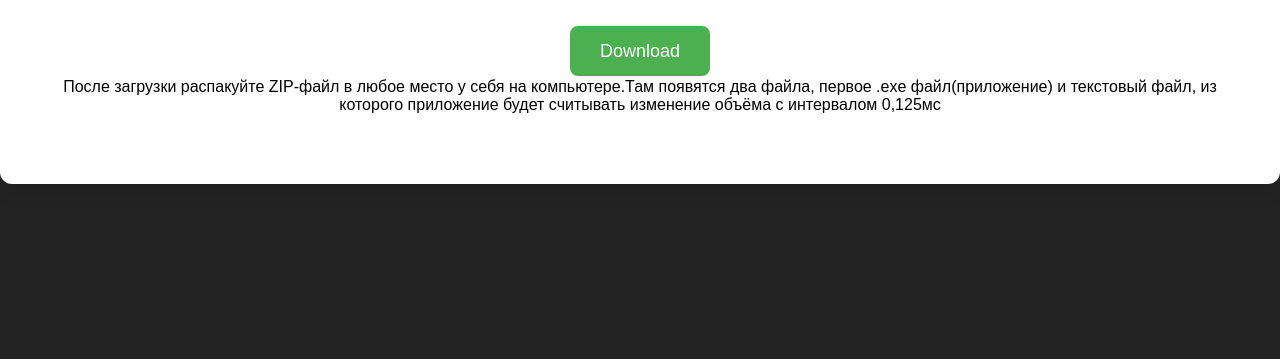
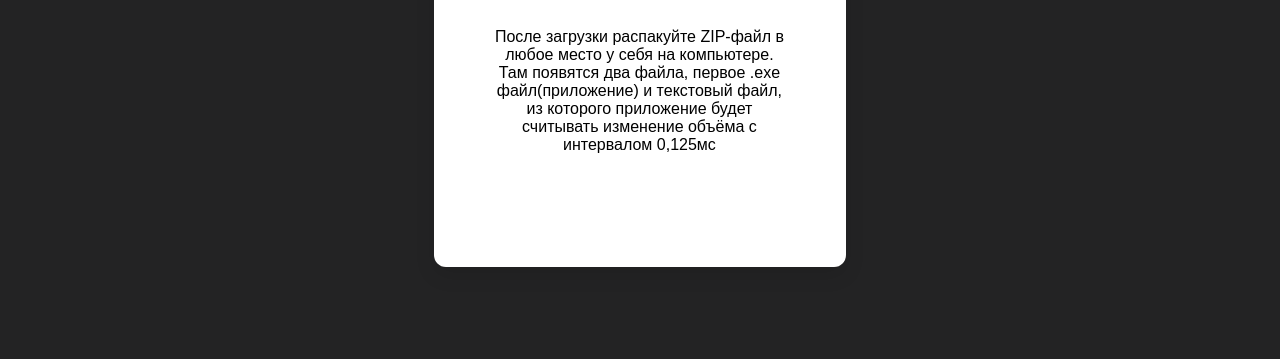
Before and after one commit to step-to-the-future/Uroflowmetry, a plain HTML site: page index.html in a window 1280 px wide. Shown: the part 441-800 px from the top of the page. Drawn offline with Linux system fonts and the light colour scheme.

Commit message:
Update index.html

```diff
--- a/index.html
+++ b/index.html
@@ -49,6 +49,11 @@
         .download-btn:hover {
             background-color: #45a049;
         }
+        .description-box {
+         width: 300px;        /* Fixed width */
+         height: 200px;       /* Fixed height */
+         padding: 15px;
+        }
         .descr{
             color: black;
         }
@@ -62,8 +67,14 @@
 
         <a href="https://github.com/step-to-the-future/Release/releases/download/v1.0/h.zip" class="download-btn" download>
             Download
-        </a>
-       <p class="descr">После загрузки распакуйте ZIP-файл в любое место у себя на компьютере.Там появятся два файла, первое .exe файл(приложение) и текстовый файл, из которого приложение будет считывать изменение объёма с интервалом 0,125мс</p>
+        </a><br><br>
+
+        <div class="description-box">
+       <p class="descr">После загрузки распакуйте ZIP-файл в любое место у себя на компьютере.
+           Там появятся два файла, первое .exe файл(приложение) и текстовый файл, из которого приложение будет
+           считывать изменение объёма с интервалом 0,125мс</p>
+       </div>
+
     </div>
 </body>
 </html>
```
